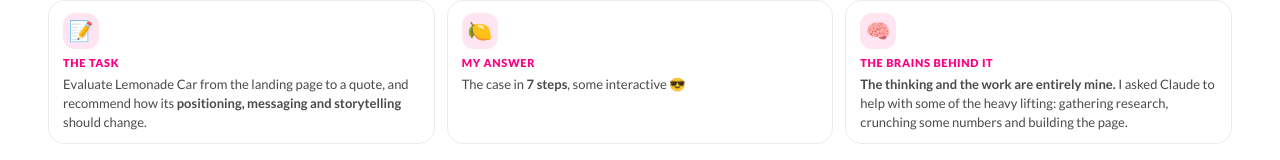
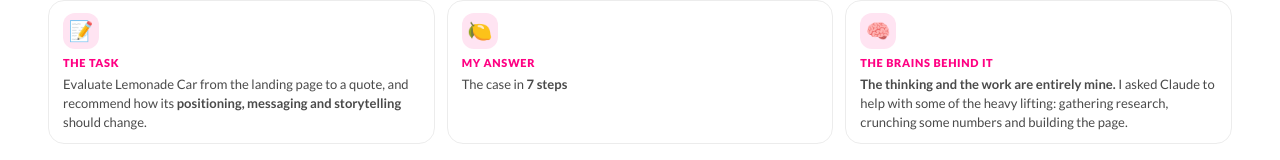
Before and after one commit to jordanayoung-mod/lemonade-car, a plain HTML site: page index.html in a window 1280 px wide. Shown: the part 343-503 px from the top of the page. Drawn offline with Linux system fonts and the light colour scheme.

Commit message:
Update simulator
Co-authored-by: Copilot <223556219+Copilot@users.noreply.github.com>

```diff
--- a/index.html
+++ b/index.html
@@ -712,7 +712,7 @@ tr.inscope td { background: var(--cp-accent-soft); }
       </div>
       <div class="bcards">
         <div class="bcard" style="--d:.1s"><div class="bico">📝</div><div class="blab">The task</div><p>Evaluate Lemonade Car from the landing page to a quote, and recommend how its <b>positioning, messaging and storytelling</b> should change.</p></div>
-        <div class="bcard" style="--d:.25s"><div class="bico">🍋</div><div class="blab">My answer</div><p>The case in <b>7 steps</b>, some interactive 😎</p></div>
+        <div class="bcard" style="--d:.25s"><div class="bico">🍋</div><div class="blab">My answer</div><p>The case in <b>7 steps</b></p></div>
         <div class="bcard mine" style="--d:.4s"><div class="bico">🧠</div><div class="blab">The brains behind it</div><p><b>The thinking and the work are entirely mine.</b> I asked Claude to help with some of the heavy lifting: gathering research, crunching some numbers and building the page.</p></div>
       </div>
       <div class="bsec">Assumptions</div>
```
